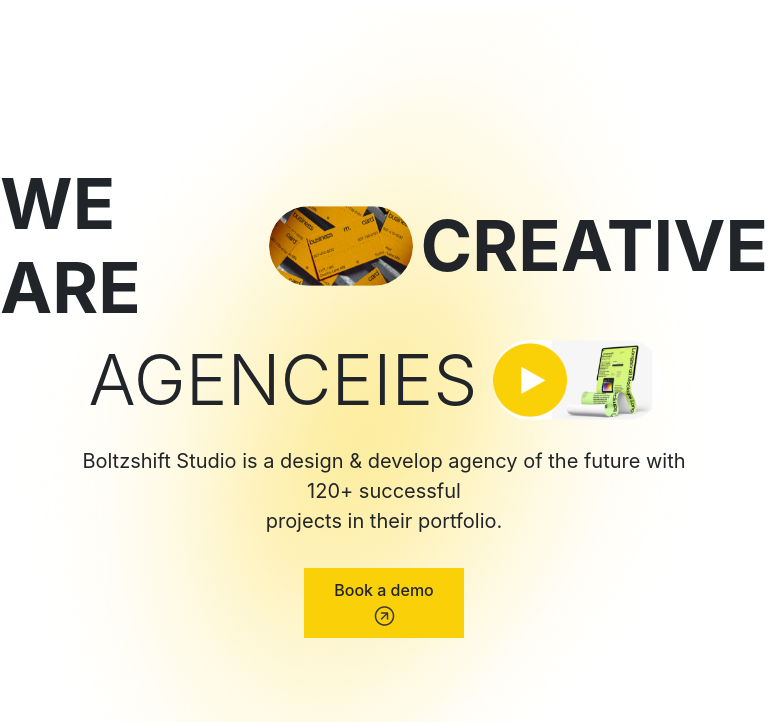
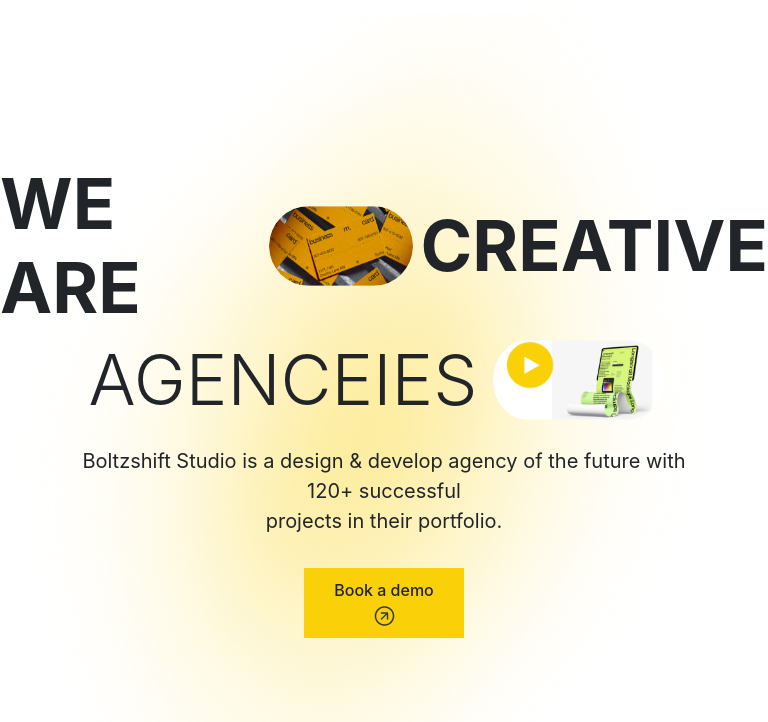
Before and after one commit to nurmatullayevrasuljon/Sass-Agency, a plain HTML site: page index.html in a window 768 px wide. Shown: the part 78-800 px from the top of the page. Drawn offline with nearby package versions, Linux system fonts and the light colour scheme.

Commit message:
play-icon kichraytidim

```diff
--- a/main.css
+++ b/main.css
@@ -538,13 +538,13 @@ span {
     animation-fill-mode: forwards;
 }
 
-@media (min-width: 460px) and (max-width: 1024px) {
+@media (min-width: 440px) and (max-width: 1024px) {
     .play-box {
         width: 100%;
     }
     .play-icon {
-        width: 80px !important;
-        height: 80px !important;
+        width: 50px !important;
+        height: 50px !important;
         margin-left: -6rem !important;
     }
 }
```
